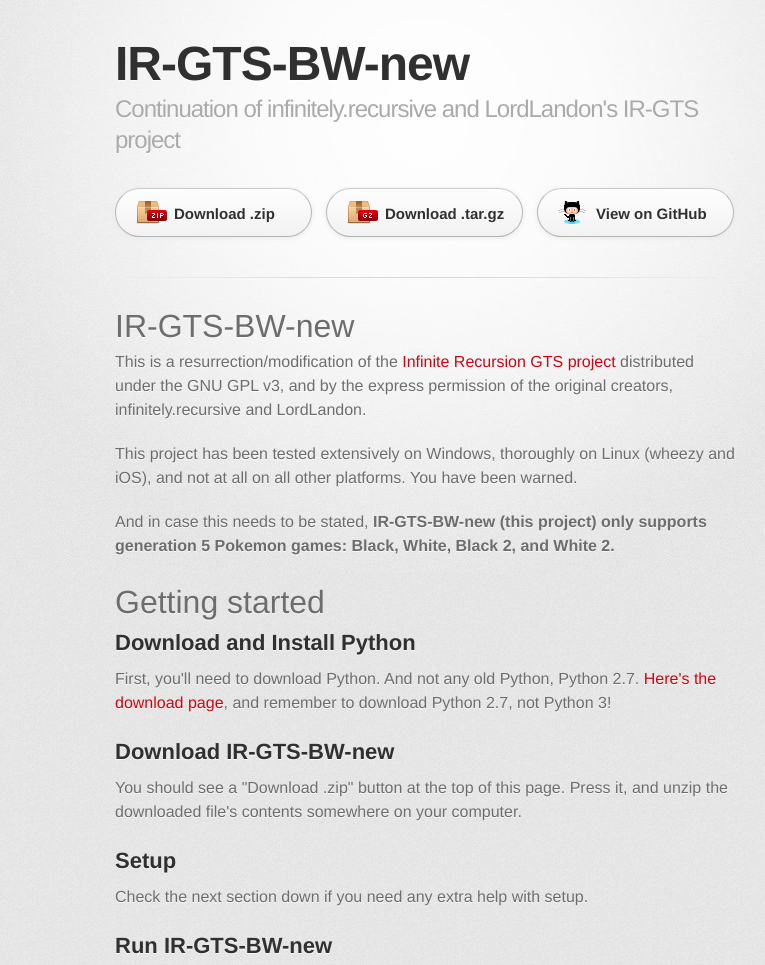
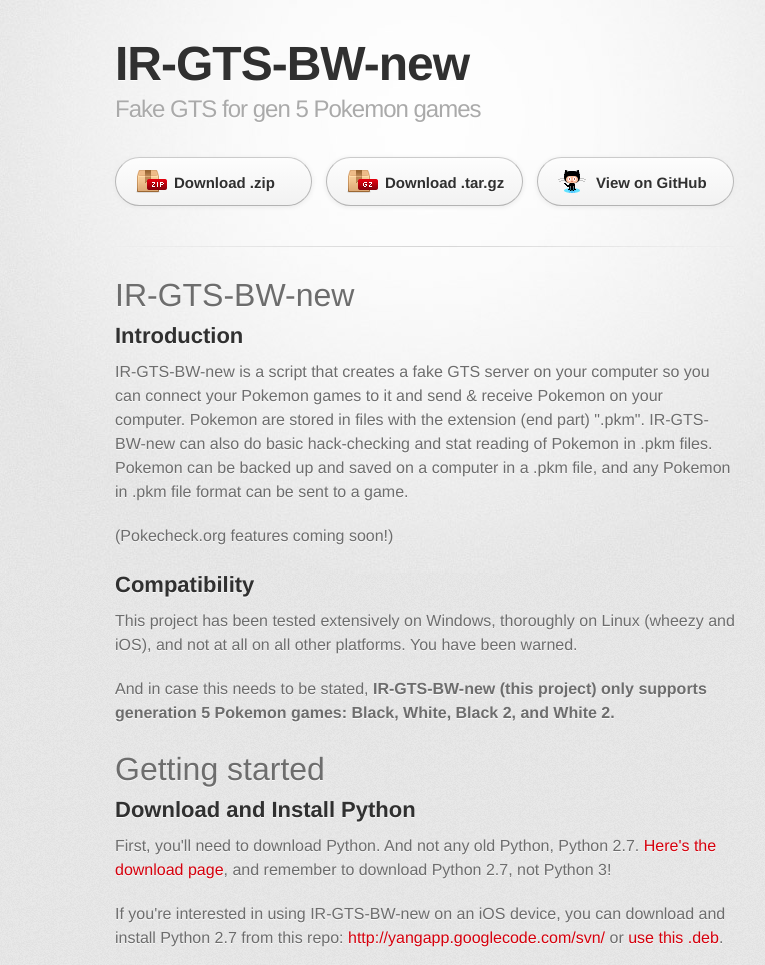
Before and after one commit to chickenmatt5/IR-GTS-BW-new, a plain HTML site: page index.html in a window 1280 px wide. Shown: the top 965 px of the page, without its empty margins (215-980 px from the left). Drawn offline with Linux system fonts and the light colour scheme; a web font is replaced by a local one.

Commit message:
Create gh-pages branch via GitHub

```diff
--- a/index.html
+++ b/index.html
@@ -19,7 +19,7 @@
 
         <header>
           <h1>IR-GTS-BW-new</h1>
-          <h2>Continuation of infinitely.recursive and LordLandon&#39;s IR-GTS project</h2>
+          <h2>Fake GTS for gen 5 Pokemon games</h2>
         </header>
 
         <section id="downloads" class="clearfix">
@@ -34,7 +34,15 @@
           <h1>
 <a name="ir-gts-bw-new" class="anchor" href="#ir-gts-bw-new"><span class="octicon octicon-link"></span></a>IR-GTS-BW-new</h1>
 
-<p>This is a resurrection/modification of the <a href="https://code.google.com/p/ir-gts/">Infinite Recursion GTS project</a> distributed under the GNU GPL v3, and by the express permission of the original creators, infinitely.recursive and LordLandon.</p>
+<h2>
+<a name="introduction" class="anchor" href="#introduction"><span class="octicon octicon-link"></span></a>Introduction</h2>
+
+<p>IR-GTS-BW-new is a script that creates a fake GTS server on your computer so you can connect your Pokemon games to it and send &amp; receive Pokemon on your computer. Pokemon are stored in files with the extension (end part) ".pkm". IR-GTS-BW-new can also do basic hack-checking and stat reading of Pokemon in .pkm files. Pokemon can be backed up and saved on a computer in a .pkm file, and any Pokemon in .pkm file format can be sent to a game.</p>
+
+<p>(Pokecheck.org features coming soon!)</p>
+
+<h2>
+<a name="compatibility" class="anchor" href="#compatibility"><span class="octicon octicon-link"></span></a>Compatibility</h2>
 
 <p>This project has been tested extensively on Windows, thoroughly on Linux (wheezy and iOS), and not at all on all other platforms. You have been warned.</p>
 
@@ -47,6 +55,8 @@
 <a name="download-and-install-python" class="anchor" href="#download-and-install-python"><span class="octicon octicon-link"></span></a>Download and Install Python</h2>
 
 <p>First, you'll need to download Python. And not any old Python, Python 2.7. <a href="http://www.python.org/download/">Here's the download page</a>, and remember to download Python 2.7, not Python 3!</p>
+
+<p>If you're interested in using IR-GTS-BW-new on an iOS device, you can download and install Python 2.7 from this repo: <a href="http://yangapp.googlecode.com/svn/">http://yangapp.googlecode.com/svn/</a> or <a href="http://yangapp.googlecode.com/svn/debs/python_2.7.6-3_iphoneos-arm.deb">use this .deb</a>.</p>
 
 <h2>
 <a name="download-ir-gts-bw-new" class="anchor" href="#download-ir-gts-bw-new"><span class="octicon octicon-link"></span></a>Download IR-GTS-BW-new</h2>
@@ -75,6 +85,11 @@
 <a name="dns-settings" class="anchor" href="#dns-settings"><span class="octicon octicon-link"></span></a>DNS Settings</h2>
 
 <p>You will need to change the DNS settings on your DS, so be familiar with how to. <a href="https://www.pokedit.com/support/gts-how-to-send-pokemon-to-your-game.php">Here's a pretty good guide</a> that covers just about everything. Just make sure to not use the DNS address that's included in the guide, and instead use the one that IR-GTS-BW-new tells you to.</p>
+
+<h1>
+<a name="acknowledgements" class="anchor" href="#acknowledgements"><span class="octicon octicon-link"></span></a>Acknowledgements</h1>
+
+<p>IR-GTS-BW-new is a resurrection/modification/continuation of the <a href="https://code.google.com/p/ir-gts/">Infinite Recursion GTS project</a> distributed under the GNU GPL v3, and by the express permission of the original creators, infinitely.recursive and LordLandon.</p>
         </section>
 
         <footer>
```
Also changed, not shown: params.json (+1 -1 lines).
